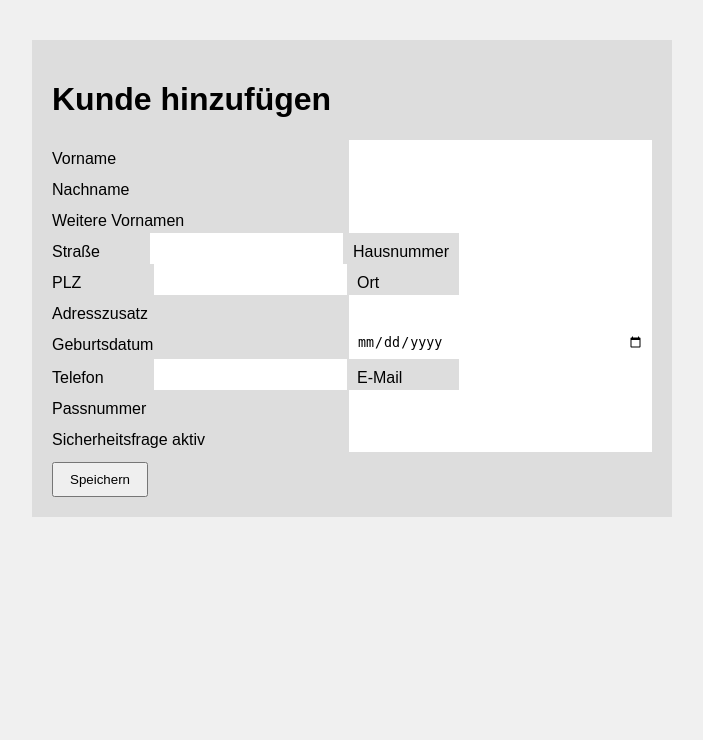
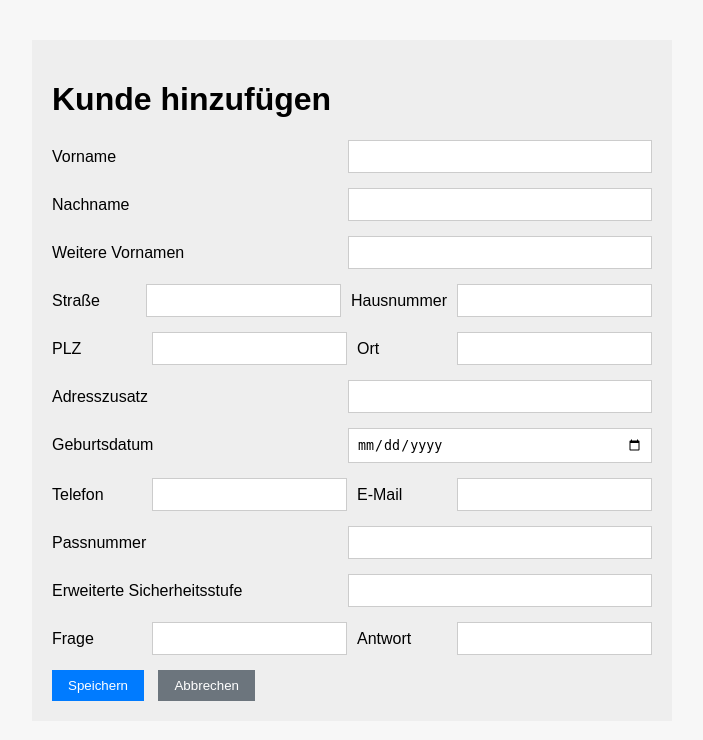
Before and after one commit to matsohms/1LuftiBank, a Django app: template core/templates/customer_form.html in a window 1280 px wide. Shown: the top 740 px of the page, without its empty margins (288-991 px from the left). Run offline with Django 4.2, Linux system fonts and the light colour scheme; the template is opened without the code that fills it, so the values that code supplies are empty, except form fields; tables that the repository leaves empty hold one stand-in row (values such as "Sample post"); form fields are guessed from the names that the template uses.

Commit message:
Update customer_form.html

```diff
--- a/core/templates/customer_form.html
+++ b/core/templates/customer_form.html
@@ -1,32 +1,55 @@
 <!DOCTYPE html>
 <html lang="de">
-<head><meta charset="UTF-8"><title>Kunde hinzufügen</title>
-<style>
-  body { font-family: Arial, sans-serif; background:#f0f0f0; }
-  .container { background:#ddd; padding:20px; width:600px; margin:40px auto; }
-  .row { display:flex; gap:10px; }
-  .row input { flex:1; background:#fff; border:none; padding:8px; }
-  label { flex:1; padding-top:10px; }
-  button { margin-top:10px; padding:8px 16px; }
-</style></head>
+<head>
+  <meta charset="UTF-8">
+  <title>Kunde hinzufügen</title>
+  <style>
+    body { font-family: Arial, sans-serif; background: #f7f7f7; }
+    .container { background: #eee; padding: 20px; margin: 40px auto; width: 90%; max-width: 600px; }
+    .row { display: flex; gap: 10px; margin-bottom: 15px; }
+    .row label { flex: 1; padding-top: 8px; }
+    .row input, .row select { flex: 1; padding: 8px; background: #fff; border: 1px solid #ccc; }
+    button { border: none; padding: 8px 16px; font-family: Arial; margin-right: 10px; }
+    .btn-primary { background: #007bff; color: #fff; }
+    .btn-secondary { background: #6c757d; color: #fff; }
+  </style>
+</head>
 <body>
   <div class="container">
     <h1>Kunde hinzufügen</h1>
     <form method="post">{% csrf_token %}
-      <div class="row"><label>Vorname</label>{{ form.first_name }}</div>
-      <div class="row"><label>Nachname</label>{{ form.last_name }}</div>
-      <div class="row"><label>Weitere Vornamen</label>{{ form.middle_names }}</div>
-      <div class="row"><label>Straße</label>{{ form.address_line1 }}<label>Hausnummer</label>{{ form.house_number }}</div>
-      <div class="row"><label>PLZ</label>{{ form.postal_code }}<label>Ort</label>{{ form.city }}</div>
-      <div class="row"><label>Adresszusatz</label>{{ form.address_extra }}</div>
-      <div class="row"><label>Geburtsdatum</label>{{ form.birth_date }}</div>
-      <div class="row"><label>Telefon</label>{{ form.phone }}<label>E-Mail</label>{{ form.email }}</div>
-      <div class="row"><label>Passnummer</label>{{ form.passport_number }}</div>
-      <div class="row"><label>Sicherheitsfrage aktiv</label>{{ form.security_enabled }}</div>
-      {% if form.security_enabled.value %}
-      <div class="row"><label>Frage</label>{{ form.security_question }}<label>Antwort</label>{{ form.security_answer }}</div>
+      <div class="row"><label for="id_first_name">Vorname</label>{{ form.first_name }}</div>
+      <div class="row"><label for="id_last_name">Nachname</label>{{ form.last_name }}</div>
+      <div class="row"><label for="id_middle_names">Weitere Vornamen</label>{{ form.middle_names }}</div>
+
+      <div class="row">
+        <label for="id_address_line1">Straße</label>{{ form.address_line1 }}
+        <label for="id_house_number">Hausnummer</label>{{ form.house_number }}
+      </div>
+      <div class="row">
+        <label for="id_postal_code">PLZ</label>{{ form.postal_code }}
+        <label for="id_city">Ort</label>{{ form.city }}
+      </div>
+      <div class="row"><label for="id_address_extra">Adresszusatz</label>{{ form.address_extra }}</div>
+      <div class="row"><label for="id_birth_date">Geburtsdatum</label>{{ form.birth_date }}</div>
+      <div class="row">
+        <label for="id_phone">Telefon</label>{{ form.phone }}
+        <label for="id_email">E-Mail</label>{{ form.email }}
+      </div>
+      <div class="row"><label for="id_passport_number">Passnummer</label>{{ form.passport_number }}</div>
+
+      <div class="row">
+        <label for="id_security_level">Erweiterte Sicherheitsstufe</label>{{ form.security_level }}
+      </div>
+      {% if form.security_level.value != 'none' %}
+      <div class="row">
+        <label for="id_security_question">Frage</label>{{ form.security_question }}
+        <label for="id_security_answer">Antwort</label>{{ form.security_answer }}
+      </div>
       {% endif %}
-      <button type="submit">Speichern</button>
+
+      <button type="submit" class="btn-primary">Speichern</button>
+      <a href="{% url 'customer_list' %}"><button type="button" class="btn-secondary">Abbrechen</button></a>
     </form>
   </div>
 </body>
```
